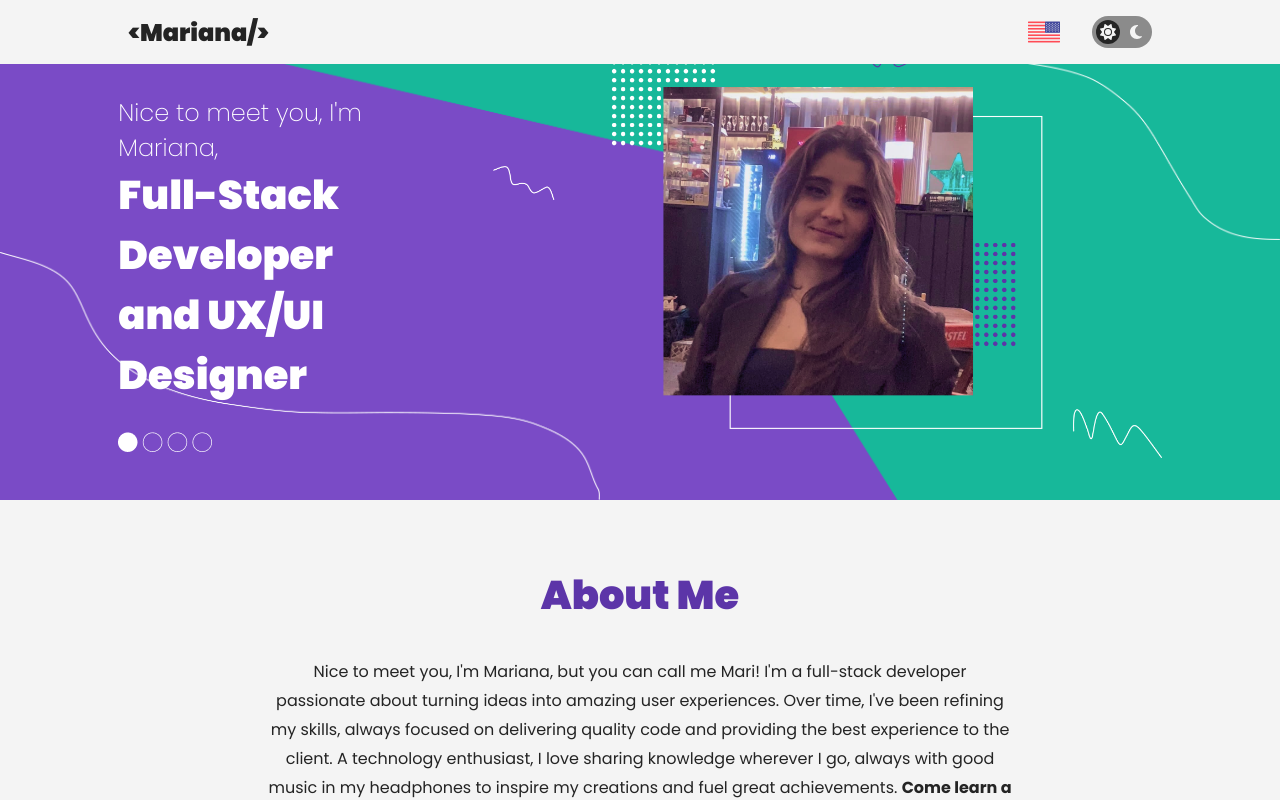
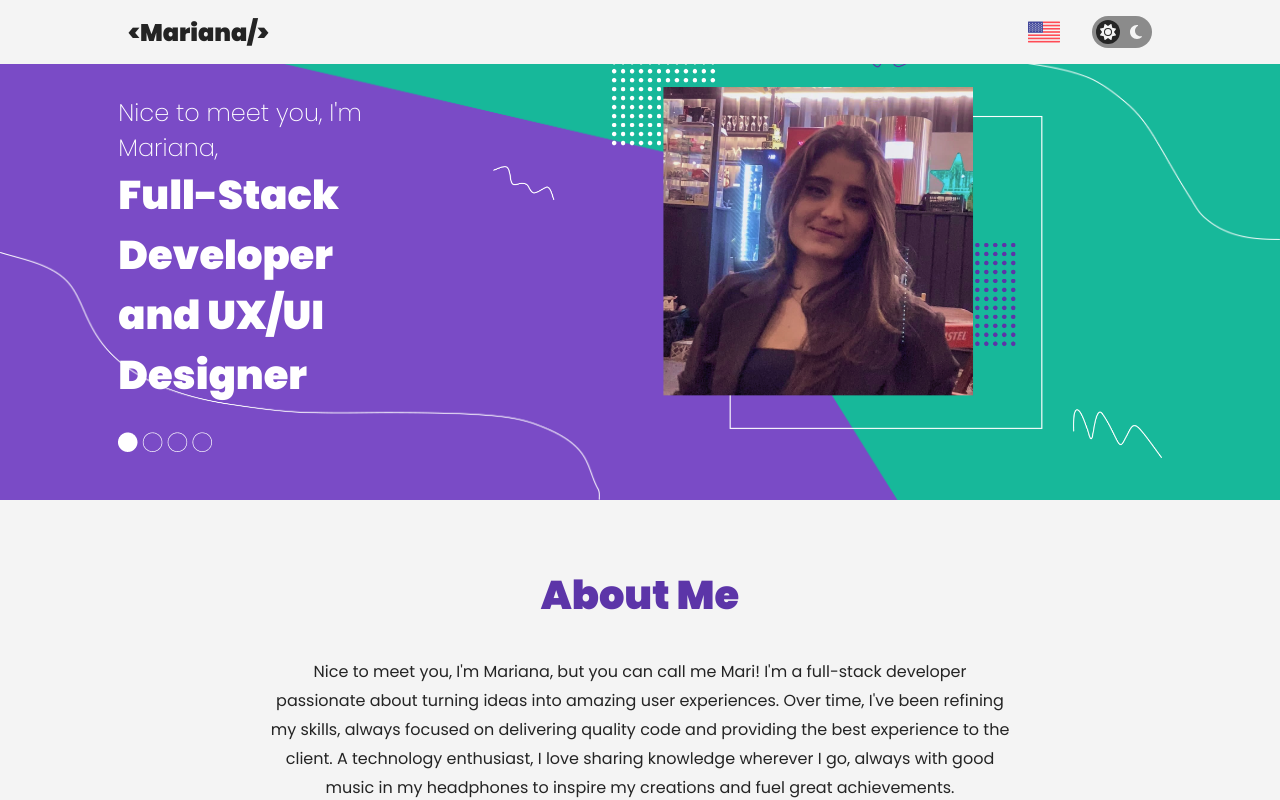
Before and after one commit to marialmeida1/web-portfolio-marialmeida1, a Next.js app: page /en in a window 1280 px wide. Shown: the top 800 px of the page. Built offline with nearby package versions, Linux system fonts and the light colour scheme.

Commit message:
feat: toggle working

```diff
--- a/src/components/commons/ToggleLanguage.tsx
+++ b/src/components/commons/ToggleLanguage.tsx
@@ -1,23 +1,44 @@
 "use client"
+
+// Next
+import Image from "next/image";
+import Link from "next/link";
+import { usePathname } from "next/navigation";
 import { useState } from "react";
 
-// Image
-import Image from 'next/image'
-import brazil from '@/public/img/flags/brazil.png';
-import eua from '@/public/img/flags/eua.png';
+// Images
+import brazil from "@/public/img/flags/brazil.png";
+import eua from "@/public/img/flags/eua.png";
 
-// Style
-import style from './ToggleLanguage.module.css'
+
+// Styles
+import style from "./ToggleLanguage.module.css";
 
 export default function ToggleLanguage() {
-    const [showMe, setShowMe] = useState(false);
-    function toogle() {
-        setShowMe(!showMe);
-    }
+  const pathname = usePathname();
+  const isEnglish = pathname.startsWith("/en");
+  const newLocale = isEnglish ? "pt" : "en";
+  const newPath = pathname.replace(/^\/(pt|en)/, "");
 
-    return (
-        <div onClick={toogle} className={`showMe ? ${style.tooglelang} ${style.rotate} : style.tooglelang`}>
-            <Image src={showMe ? brazil : eua} alt="Brazil Flag" width={32} />
-        </div >
-    );
+  const [rotate, setRotate] = useState(false);
+
+  function handleClick() {
+    setRotate(true);
+    setTimeout(() => setRotate(false), 400); // Duração do efeito
+  }
+
+  return (
+    <Link href={`/${newLocale}${newPath}`} scroll={false}>
+      <div
+        onClick={handleClick}
+        className={`${style.tooglelang} ${rotate ? style.rotate : ""}`}
+      >
+        <Image
+          src={isEnglish ? eua : brazil}
+          alt={isEnglish ? "Bandeira do Brasil" : "USA Flag"}
+          width={32}
+        />
+      </div>
+    </Link>
+  );
 }
--- a/src/components/home/About.tsx
+++ b/src/components/home/About.tsx
@@ -20,7 +20,7 @@ export default function About({ content }: AboutProps) {
     return (
         <section className={`container ${style.about}`}>
             <h1>{content.about.title}</h1>
-            <p>{content.about.description.text} <b>{content.about.description.cta}</b></p>
+            <p>{content.about.description.text} <br /> <b>{content.about.description.cta}</b></p>
 
             <Timeline content={content.about.timeline} />
 
```
Also changed, not shown: src/components/commons/ToggleLanguage.module.css (indentation only).
